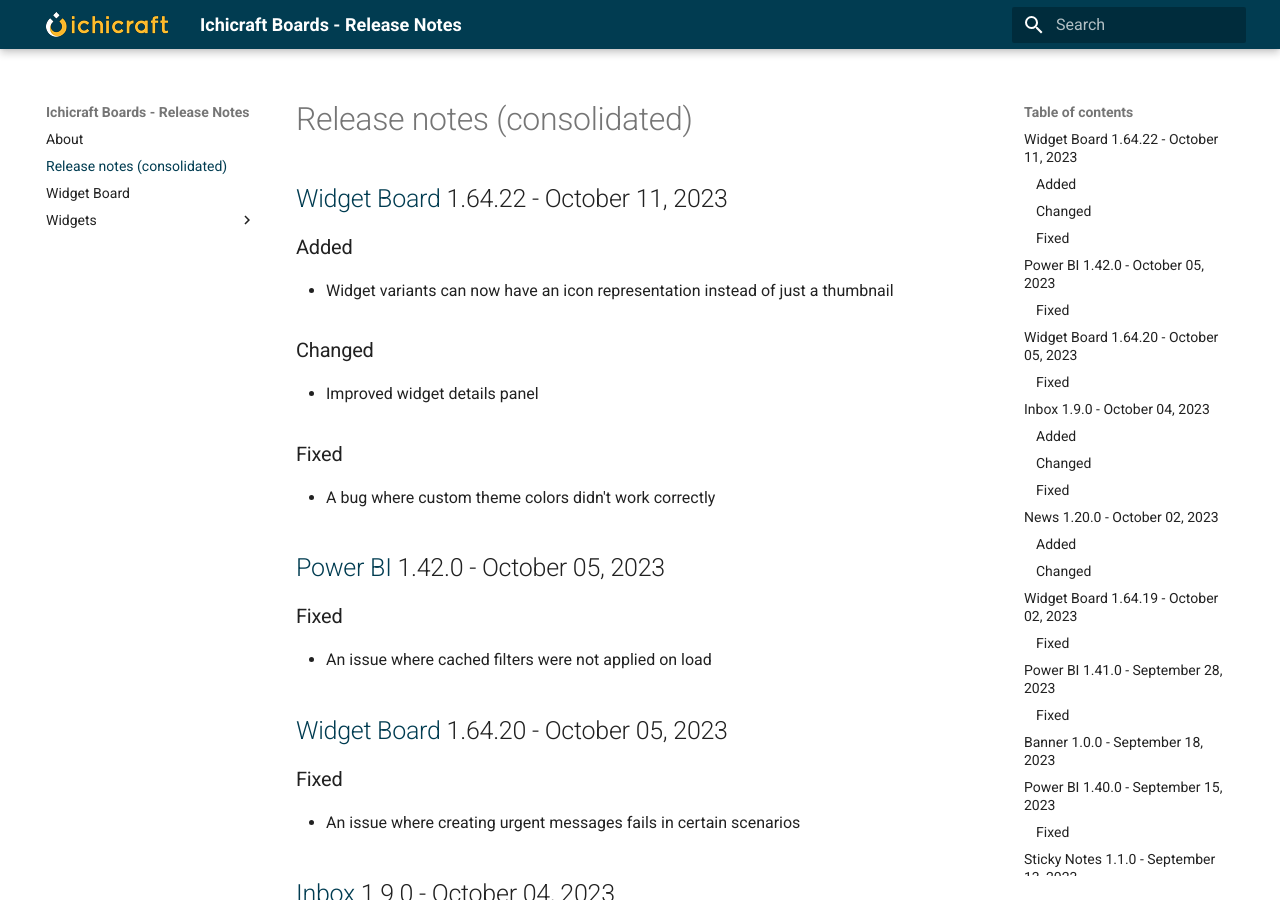
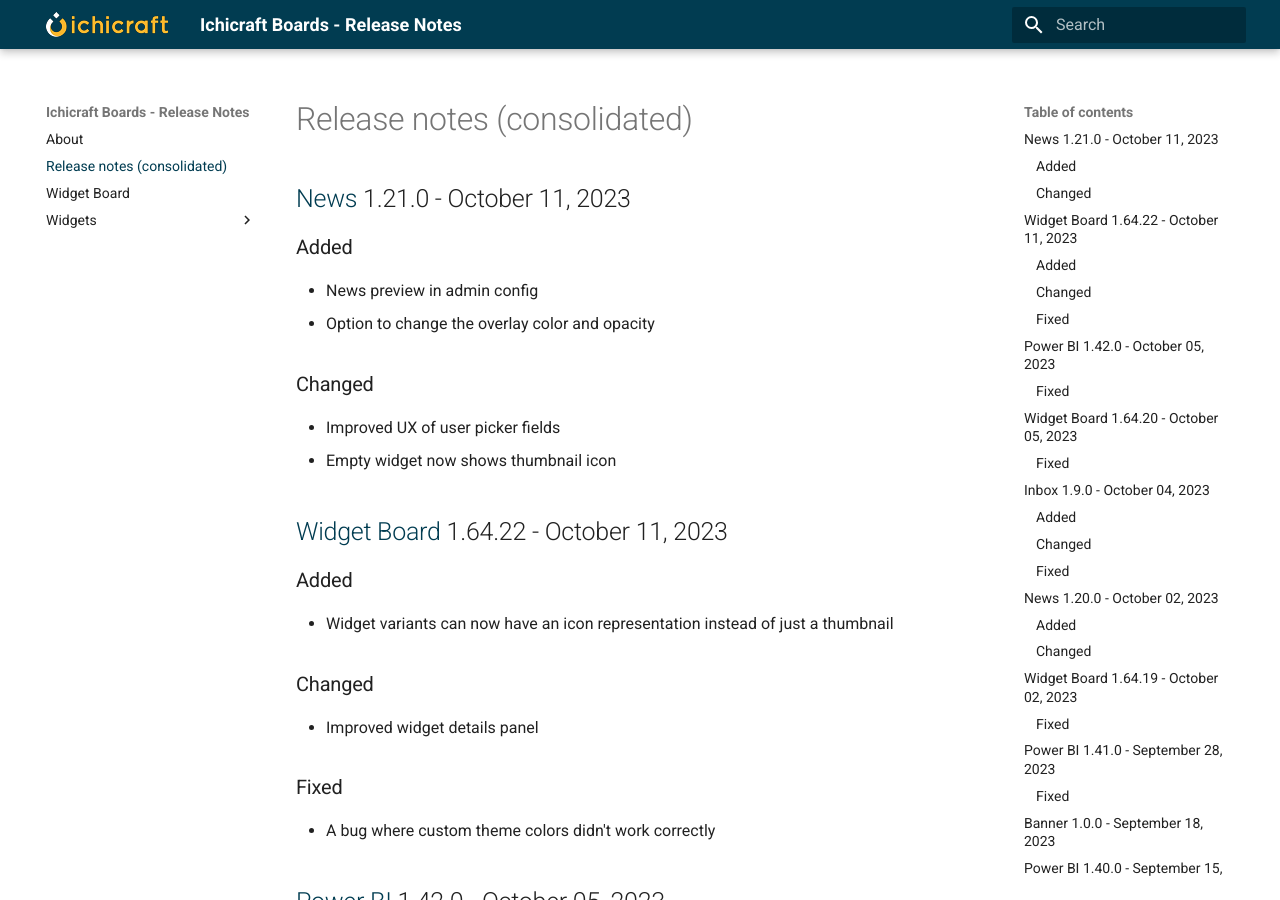
Before and after one commit to ichicraft/widgets-docs, an MkDocs documentation site: the page built from docs/Release-notes-(consolidated).md, in a window 1280 px wide and 900 px high. Built offline with MkDocs 1.6.1 and Material for MkDocs 9.7.7, drawn with Linux system fonts in a browser that asks for light colours.

Commit message:
Release notes updated by BuildService

```diff
--- a/docs/Release-notes-(consolidated).md
+++ b/docs/Release-notes-(consolidated).md
@@ -1,3 +1,13 @@
+## [News](./Widgets/News.md) 1.21.0 - October 11, 2023
+
+### Added
+- News preview in admin config
+- Option to change the overlay color and opacity
+
+### Changed
+- Improved UX of user picker fields
+- Empty widget now shows thumbnail icon
+
 ## [Widget Board](./Widget Board.md) 1.64.22 - October 11, 2023
 
 ### Added
```
Also changed, not shown: docs/Widgets/News.md (+10 -0 lines).
